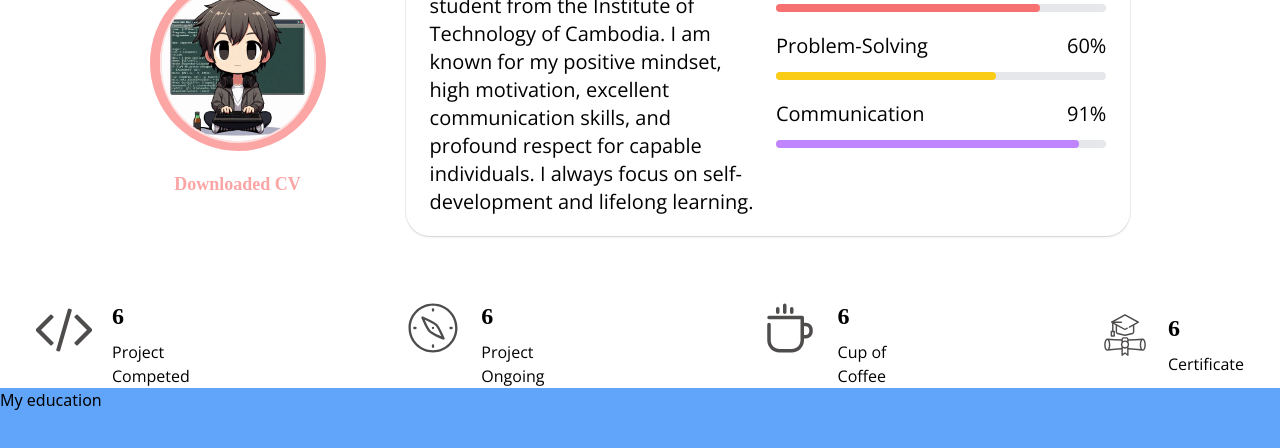
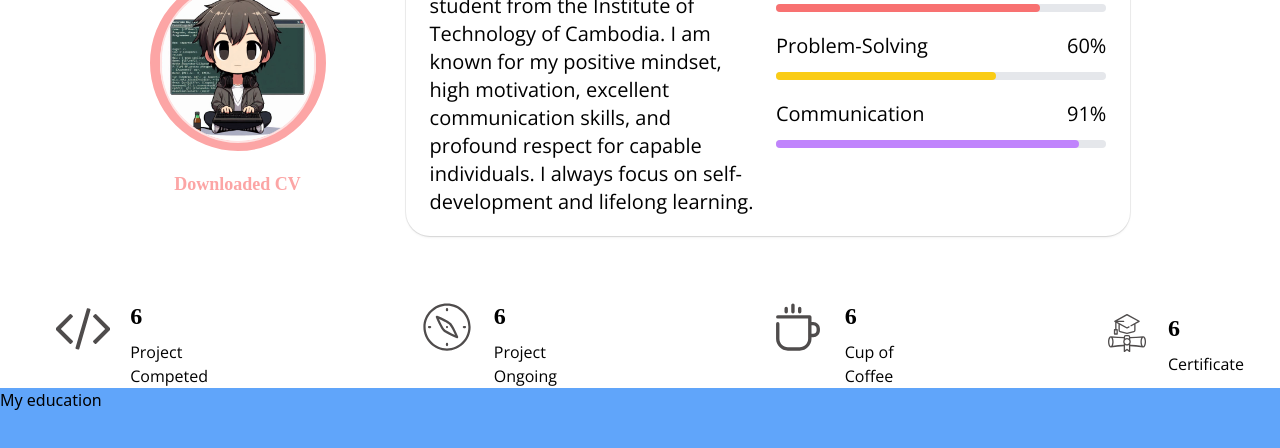
Before and after one commit to ChanSuvannet/Chan-Suvannet-Portfolio, a React (Vite) app in the folder web/: page / in a window 1280 px wide. Shown: the part 1028-1476 px from the top of the page. Built offline with nearby package versions, Linux system fonts and the light colour scheme; a web font is replaced by a local one.

Commit message:
test style

```diff
--- a/web/src/app/main/cp/content/about/about.component.jsx
+++ b/web/src/app/main/cp/content/about/about.component.jsx
@@ -91,7 +91,7 @@ const AboutMeComponent = () => {
             </div>
           </div>
         </div>
-        <div className="flex justify-center items-center gap-44 mt-16 max-600:mt-5 max-600:mb-5 max-600:grid max-600:grid-cols-2 max-600:gap-4 max-600:pl-1">
+        <div className="flex justify-center items-center gap-44 mt-16 max-600:mt-8 max-600:mb-8 max-600:grid max-600:grid-cols-2 max-600:gap-5 max-600:place-items-center pl-5">
           <div className="flex gap-5 ">
             <div>
               <img src={Code} className="w-16 hover:scale-110 transition-transform duration-300 max-600:w-10" alt="" />
@@ -115,7 +115,7 @@ const AboutMeComponent = () => {
               <img src={Coffee} className="w-16 hover:scale-110 transition-transform duration-300 max-600:w-10" alt="" />
             </div>
             <div>
-              <h1 className="font-bold text-2xl ">6</h1>
+              <h1 className="font-bold text-2xl max-600:text-[18px]">6</h1>
               <p className="mt-2 max-600:text-[14px] max-600:mt-0">Cup of Coffee</p>
             </div>
           </div>
@@ -124,7 +124,7 @@ const AboutMeComponent = () => {
               <img src={Certificate} className="w-16 hover:scale-110 transition-transform duration-300 max-600:w-10" alt="" />
             </div>
             <div>
-              <h1 className="font-bold text-2xl">6</h1>
+              <h1 className="font-bold text-2xl max-600:text-[18px]">6</h1>
               <p className="mt-2 max-600:text-[14px] max-600:mt-0">Certificate</p>
             </div>
           </div>
```
